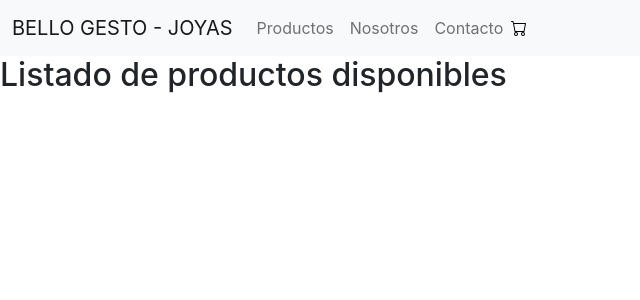
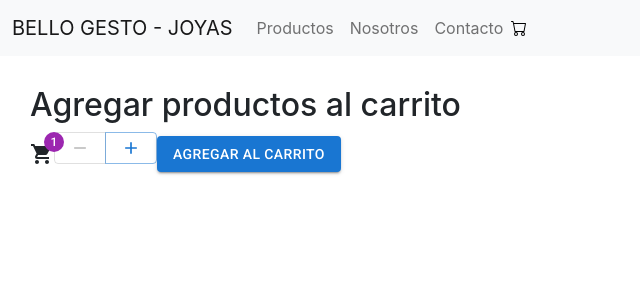
Before and after one commit to ValenzuelaManuel/belloGesto, a React (Create React App) app: page / in a window 1280 px wide. Shown: the top 300 px of the page, without its empty margins (0-640 px from the left). Built offline with nearby package versions, Linux system fonts and the light colour scheme.

Commit message:
ItemStock 05Sep

```diff
--- a/package.json
+++ b/package.json
@@ -3,12 +3,16 @@
   "version": "0.1.0",
   "private": true,
   "dependencies": {
+    "@emotion/react": "^11.10.4",
+    "@emotion/styled": "^11.10.4",
+    "@mui/icons-material": "^5.10.3",
+    "@mui/material": "^5.10.3",
     "@testing-library/jest-dom": "^5.16.5",
     "@testing-library/react": "^13.3.0",
     "@testing-library/user-event": "^13.5.0",
     "react": "^18.2.0",
     "react-dom": "^18.2.0",
-    "react-scripts": "5.0.1",
+    "react-scripts": "^5.0.1",
     "web-vitals": "^2.1.4"
   },
   "scripts": {
--- a/public/index.html
+++ b/public/index.html
@@ -27,6 +27,14 @@
     <title>Bello Gesto - Joyas </title>
     <!-- CSS only -->
 <link href="https://cdn.jsdelivr.net/npm/bootstrap@5.2.0/dist/css/bootstrap.min.css" rel="stylesheet" integrity="sha384-gH2yIJqKdNHPEq0n4Mqa/HGKIhSkIHeL5AyhkYV8i59U5AR6csBvApHHNl/vI1Bx" crossorigin="anonymous">
+<link rel="stylesheet" href="https://fonts.googleapis.com/css?family=Roboto:300,400,500,700&display=swap"/>
+<link
+  rel="stylesheet"
+  href="https://fonts.googleapis.com/icon?family=Material+Icons"
+/>
+<meta name="viewport" content="initial-scale=1, width=device-width" />
+
+
   </head>
   <body>
     <noscript>You need to enable JavaScript to run this app.</noscript>
--- /dev/null
+++ b/src/components/ItemCount.js
@@ -0,0 +1,93 @@
+import * as React from 'react';
+import Button from '@mui/material/Button';
+import ButtonGroup from '@mui/material/ButtonGroup';
+import Badge from '@mui/material/Badge';
+import ShoppingCartIcon from '@mui/icons-material/ShoppingCart';
+import AddIcon from '@mui/icons-material/Add';
+import RemoveIcon from '@mui/icons-material/Remove';
+import { useState } from 'react';
+
+
+const ItemCount = ({initial, stockInicial }) => {
+    const [qty, setQty] = useState(initial);
+    const addProduct = (num) => {
+      setQty(qty + num);
+    };
+    const [stock, setStock] = useState(stockInicial);
+    const onAdd = (qty, stockInicial) => {
+        alert(`Agregaste ${qty} productos`);
+        setStock (stockInicial - qty);
+      };
+    return (
+        <div style={{ display: "block", padding: 30 }}>
+        <h2>Agregar productos al carrito</h2>
+        <div>
+        <Badge color="secondary" badgeContent={qty}>
+          <ShoppingCartIcon />{" "}
+        </Badge>
+        <ButtonGroup>
+          <Button
+                    onClick={() => addProduct(-1)}
+                    disabled={qty === initial}
+          >
+            {" "}
+            <RemoveIcon fontSize="small" />
+          </Button>
+          <Button
+            onClick={() => addProduct(+1)}
+            disabled={qty === stockInicial}
+          >
+            {" "}
+            <AddIcon fontSize="small" />
+          </Button>
+        </ButtonGroup>
+
+
+        <Button variant="contained"
+          onClick={() => {
+            onAdd(qty);
+          }}
+          disabled={stock === 0 ? true : null}
+        >
+          Agregar al carrito
+        </Button>
+      </div>
+      </div>
+    );
+  };
+
+  export default ItemCount;
+
+/* const ItemCount = ()
+function ItemCount() {
+  const [itemCount, setItemCount, onAdd] = React.useState(0);
+  return (
+    <div style={{ display: "block", padding: 30 }}>
+      <h2>Agregar producto al carrito</h2>
+      <div>
+        <Badge color="secondary" badgeContent={itemCount}>
+          <ShoppingCartIcon />{" "}
+        </Badge>
+        <ButtonGroup>
+          <Button
+            onClick={() => {
+              setItemCount(Math.max(itemCount - 1, 0));
+            }}
+          >
+            {" "}
+            <RemoveIcon fontSize="small" />
+          </Button>
+          <Button
+            onClick={() => {
+              setItemCount(itemCount + 1);
+            }}
+          >
+            {" "}
+            <AddIcon fontSize="small" />
+          </Button>
+        </ButtonGroup>
+      </div>
+    </div>
+
+  );
+} */
--- a/src/components/ItemListContainer.js
+++ b/src/components/ItemListContainer.js
@@ -1,9 +1,8 @@
 import React from "react";
+import ItemCount from "./ItemCount";
 
-function ItemListContainer () {
+export default function ItemListContainer () {
     return (
-        <h2>Listado de productos disponibles</h2>
+        <ItemCount initial={1} stockInicial={5} />
     )
 }
-
-export default ItemListContainer
```
Also changed, not shown: 1 other file (tests, documents, lock files or other folders).
